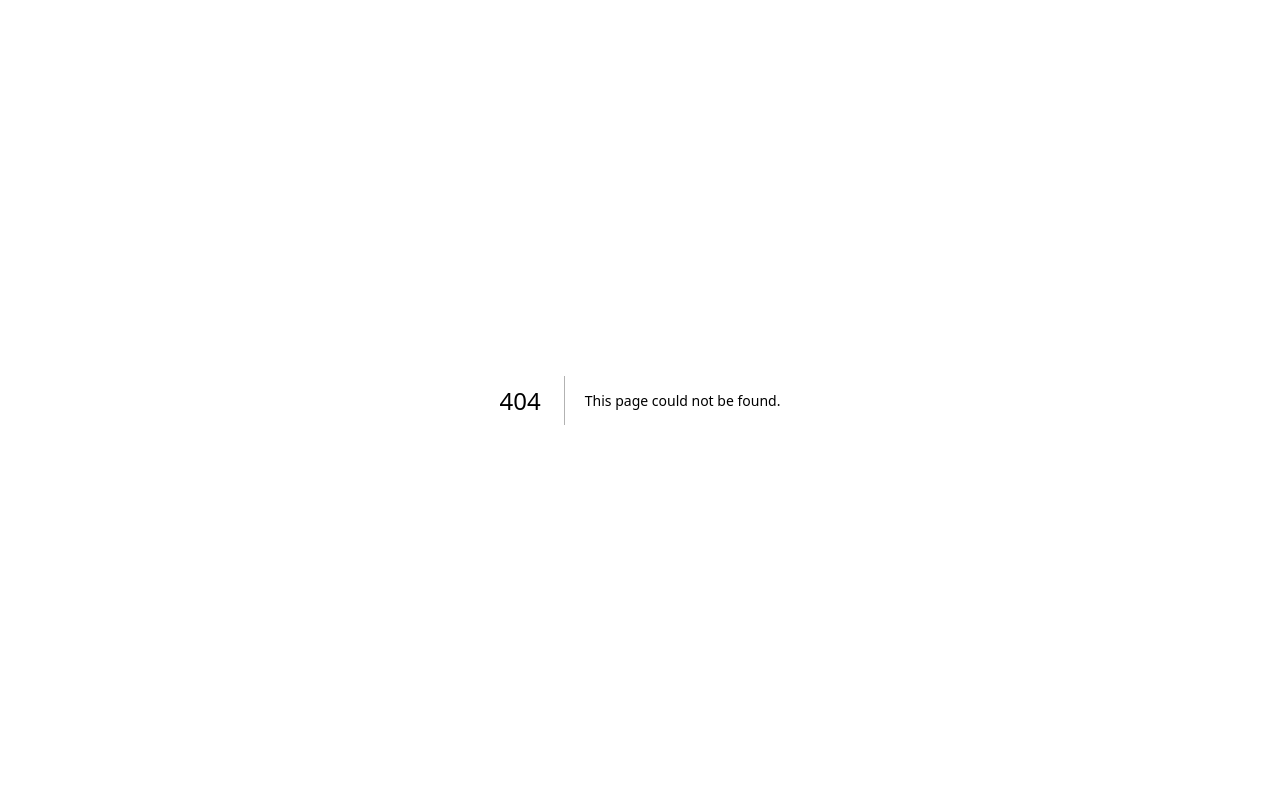
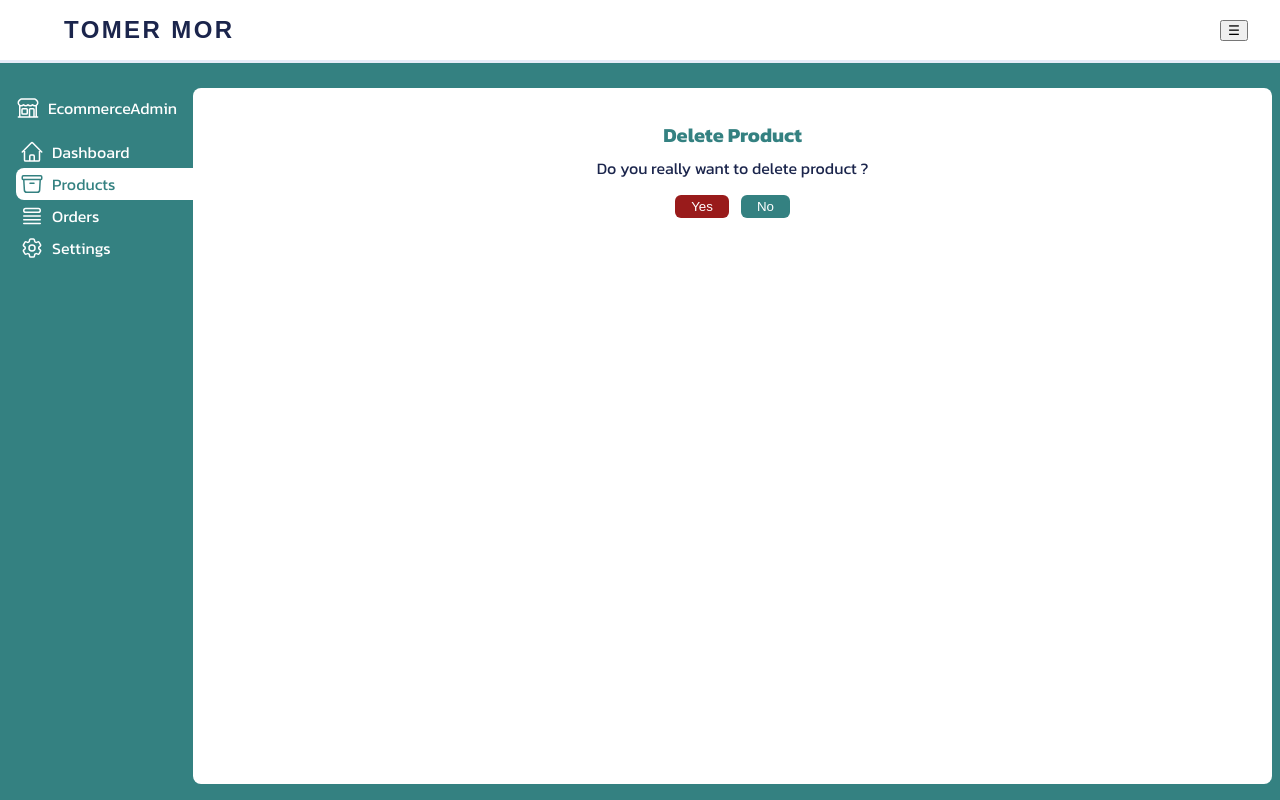
Before and after one commit to tomerkmor/Tomermor2, a Next.js app: page /projects/ecommerce/products/delete/1 in a window 1280 px wide. Before the commit this address had no page. Built offline with nearby package versions, Linux system fonts and the light colour scheme; no server answers; the database is empty; sample sign-in values are in the browser's storage.

Commit message:
ready for deployment

```diff
--- a/app/api/ecommerce/products/route.js
+++ b/app/api/ecommerce/products/route.js
@@ -52,10 +52,9 @@ export async function GET(req) {
       // Fetch specific product by ID
       const product = await Product.findById(id);
       if (!product) {
-        return new Response(
-          JSON.stringify({ error: "Product not found" }),
-          { status: 404 }
-        );
+        return new Response(JSON.stringify({ error: "Product not found" }), {
+          status: 404,
+        });
       }
       return new Response(JSON.stringify(product), { status: 200 });
     } else {
@@ -72,18 +71,20 @@ export async function GET(req) {
   }
 }
 
-
 export async function PUT(req, res) {
   await connectToDB();
   console.log("trying to access the PUT request..");
 
   try {
-    const { productName, productDescription, productPrice, _id } = await req.json(); // Parse JSON body
+    const { productName, productDescription, productPrice, _id } =
+      await req.json(); // Parse JSON body
 
     // Validate input
     if (!productName || !productDescription || !productPrice || !_id) {
       return new Response(
-        JSON.stringify({ error: "All fields are required, including product ID" }),
+        JSON.stringify({
+          error: "All fields are required, including product ID",
+        }),
         { status: 400 }
       );
     }
@@ -91,10 +92,9 @@ export async function PUT(req, res) {
     // Find and update the existing product
     const existingProduct = await Product.findById(_id);
     if (!existingProduct) {
-      return new Response(
-        JSON.stringify({ error: "Product not found" }),
-        { status: 404 }
-      );
+      return new Response(JSON.stringify({ error: "Product not found" }), {
+        status: 404,
+      });
     }
 
     // Update fields
@@ -118,3 +118,37 @@ export async function PUT(req, res) {
     );
   }
 }
+
+export async function DELETE(req) {
+  const { searchParams } = new URL(req.url);
+  const productId = searchParams.get("id");
+
+  if (!productId) {
+    return new Response(JSON.stringify({ error: "Product ID is required" }), {
+      status: 400,
+      headers: { "Content-Type": "application/json" },
+    });
+  }
+
+  try {
+    // Perform the deletion logic here, such as deleting the product by ID in your database
+    console.log("Attempting to delete product with ID:", productId);
+    await Product.findByIdAndDelete(productId);
+    console.log("Attempting to delete product with ID:", productId);
+    return new Response(
+      JSON.stringify({ message: "Product deleted successfully" }),
+      {
+        status: 200,
+        headers: { "Content-Type": "application/json" },
+      }
+    );
+  } catch (error) {
+    return new Response(
+      JSON.stringify({ error: "An error occurred while deleting the product" }),
+      {
+        status: 500,
+        headers: { "Content-Type": "application/json" },
+      }
+    );
+  }
+}
--- a/app/globals.css
+++ b/app/globals.css
@@ -29,12 +29,25 @@
     @apply text-mastik;
   }
   .btn-primary {
-    @apply border-none bg-mastik rounded-md text-white px-4 py-1;
+    @apply border-none bg-mastik hover:bg-weakMastik rounded-md text-white px-4 py-1;
+  }
+
+  .btn-delete, .btn{
+    @apply px-4 py-1 rounded-md
+  }
+  .btn-delete{
+    @apply mr-1 border-none bg-red-400 hover:bg-red-900 rounded-md text-white px-4 py-1;
+    @apply bg-red-800 text-white
+  }
+
+  .btn{
+    @apply bg-gray-400 text-white
   }
 
   table.basic {
     @apply w-full border-collapse;
   }
+
 
   table.basic thead tr td {
     @apply bg-weakMastik;
@@ -45,7 +58,7 @@
   }
 
   table.basic a {
-    @apply bg-mastik text-white text-sm py-1 rounded-md px-2 flex inline-flex gap-1;
+    @apply mr-1 text-white text-sm py-1 rounded-md px-2 flex inline-flex gap-1;
   }
 }
 
--- a/app/projects/ecommerce/components/ProductForm.jsx
+++ b/app/projects/ecommerce/components/ProductForm.jsx
@@ -99,7 +99,7 @@ const ProductForm = ({
         />
 
         <button type="submit" className="btn-primary">
-          Create
+          Save
         </button>
       </div>
     </form>
--- a/app/projects/ecommerce/page.jsx
+++ b/app/projects/ecommerce/page.jsx
@@ -11,6 +11,15 @@ const EcommercePage = () => {
   const { theme, setTheme } = useContext(ThemeContext);
   const { userData } = useContext(AuthContext);
 
+  const [isLoading, setIsLoading] = useState(true);
+
+  useEffect(()=>{
+    setIsLoading(false)
+  }, [])
+
+  if(isLoading){
+    return <h1>The page is loading...</h1>
+  }
   return (
     <>
       <div className="flex justify-between items-center">
--- /dev/null
+++ b/app/projects/ecommerce/products/delete/[productId]/page.jsx
@@ -0,0 +1,77 @@
+"use client";
+
+import { useParams, useRouter } from "next/navigation";
+import React, { useEffect, useState } from "react";
+
+const DeletePage = () => {
+  const params = useParams();
+  const router = useRouter();
+  const [product, setProduct] = useState(null);
+  const [isLoading, setIsLoading] = useState(true);
+
+  useEffect(() => {
+    async function fetchProduct() {
+      const response = await fetch(
+        `/api/ecommerce/products?id=${params.productId}`
+      );
+      const data = await response.json();
+      setProduct(data);
+      console.log(product);
+      setIsLoading(false);
+    }
+
+    fetchProduct();
+  }, [params]);
+
+  const handleCancelDelete = () => {
+    router.push("..");
+  };
+
+  const handleDelete = async () => {
+    try {
+      const response = await fetch(
+        `/api/ecommerce/products?id=${params.productId}`,
+        {
+          method: "DELETE",
+        }
+      );
+
+      // Log response details for debugging
+      console.log("Response status:", response.status);
+      const responseBody = await response.json();
+      console.log("Response body:", responseBody);
+
+      if (response.ok) {
+        router.push(".."); // Redirect after successful deletion
+      } else {
+        console.log("Failed to delete product");
+      }
+    } catch (error) {
+      console.log("An error occurred:", error);
+    }
+  };
+
+  if (isLoading) {
+    return <h1>the page is loading</h1>;
+  }
+
+  return (
+    <div className="text-center">
+      <h2>Delete Product</h2>
+      <p>
+        Do you really want to delete product{" "}
+        <em className="text-mastik">{product.title}</em>?
+      </p>
+      <div className="flex gap-2 justify-center">
+        <button onClick={handleDelete} className="btn-delete">
+          Yes
+        </button>
+        <button onClick={handleCancelDelete} className="btn-primary ">
+          No
+        </button>
+      </div>
+    </div>
+  );
+};
+
+export default DeletePage;
--- a/app/projects/ecommerce/products/edit/[productId]/page.jsx
+++ b/app/projects/ecommerce/products/edit/[productId]/page.jsx
@@ -23,9 +23,6 @@ export default function EditProductPage() {
     fetchProduct();
   }, [params]);
 
-  const handleSubmit = async (e) => {
-    e.preventDefault();
-  };
 
   if (isLoading) {
     return <div>the page is loading...</div>;
--- a/app/projects/ecommerce/products/page.jsx
+++ b/app/projects/ecommerce/products/page.jsx
@@ -44,7 +44,7 @@ const ProductsPage = () => {
             <tr key={product._id}>
               <td>{product.title}</td>
               <td>
-                <Link href={"products/edit/" + product._id}>
+                <Link className="bg-mastik " href={"products/edit/" + product._id}>
                   <svg
                     xmlns="http://www.w3.org/2000/svg"
                     fill="none"
@@ -62,6 +62,24 @@ const ProductsPage = () => {
                   Edit
                 </Link>
 
+                <Link className="bg-red-300 hover:bg-red-800" href={"products/delete/"+product._id}>
+                  <svg
+                    xmlns="http://www.w3.org/2000/svg"
+                    fill="none"
+                    viewBox="0 0 24 24"
+                    strokeWidth={1.5}
+                    stroke="currentColor"
+                    className="size-4"
+                  >
+                    <path
+
+                      strokeLinecap="round"
+                      strokeLinejoin="round"
+                      d="m14.74 9-.346 9m-4.788 0L9.26 9m9.968-3.21c.342.052.682.107 1.022.166m-1.022-.165L18.16 19.673a2.25 2.25 0 0 1-2.244 2.077H8.084a2.25 2.25 0 0 1-2.244-2.077L4.772 5.79m14.456 0a48.108 48.108 0 0 0-3.478-.397m-12 .562c.34-.059.68-.114 1.022-.165m0 0a48.11 48.11 0 0 1 3.478-.397m7.5 0v-.916c0-1.18-.91-2.164-2.09-2.201a51.964 51.964 0 0 0-3.32 0c-1.18.037-2.09 1.022-2.09 2.201v.916m7.5 0a48.667 48.667 0 0 0-7.5 0"
+                    />
+                  </svg>
+                  Delete
+                </Link>
               </td>
             </tr>
           ))}
--- a/components/UI/NewHeader.jsx
+++ b/components/UI/NewHeader.jsx
@@ -24,8 +24,8 @@ const NewHeader = ({}) => {
   };
 
   const signOutHandler = () => {
+    router.push("/projects/auth/login");
     toggleMenuHandler();
-    signOut();
     logout();
   };
 
--- a/context/AuthContext.js
+++ b/context/AuthContext.js
@@ -42,7 +42,7 @@ export const AuthProvider = ({ children }) => {
     localStorage.removeItem("token");
     localStorage.removeItem("user");
     setToken(null);
-    setUserData(null);
+    setUserData({username: ''});
   };
 
   return (
```
